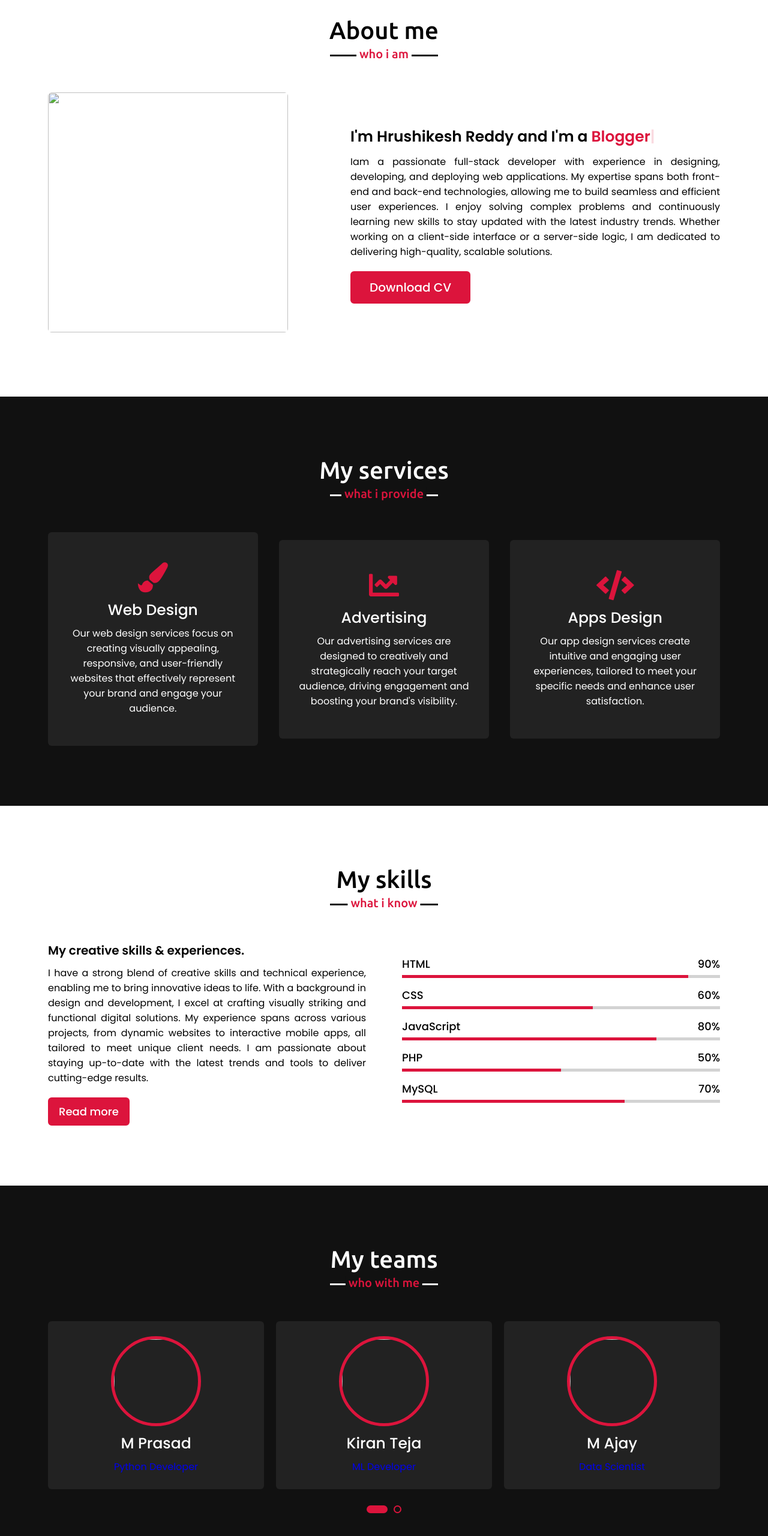
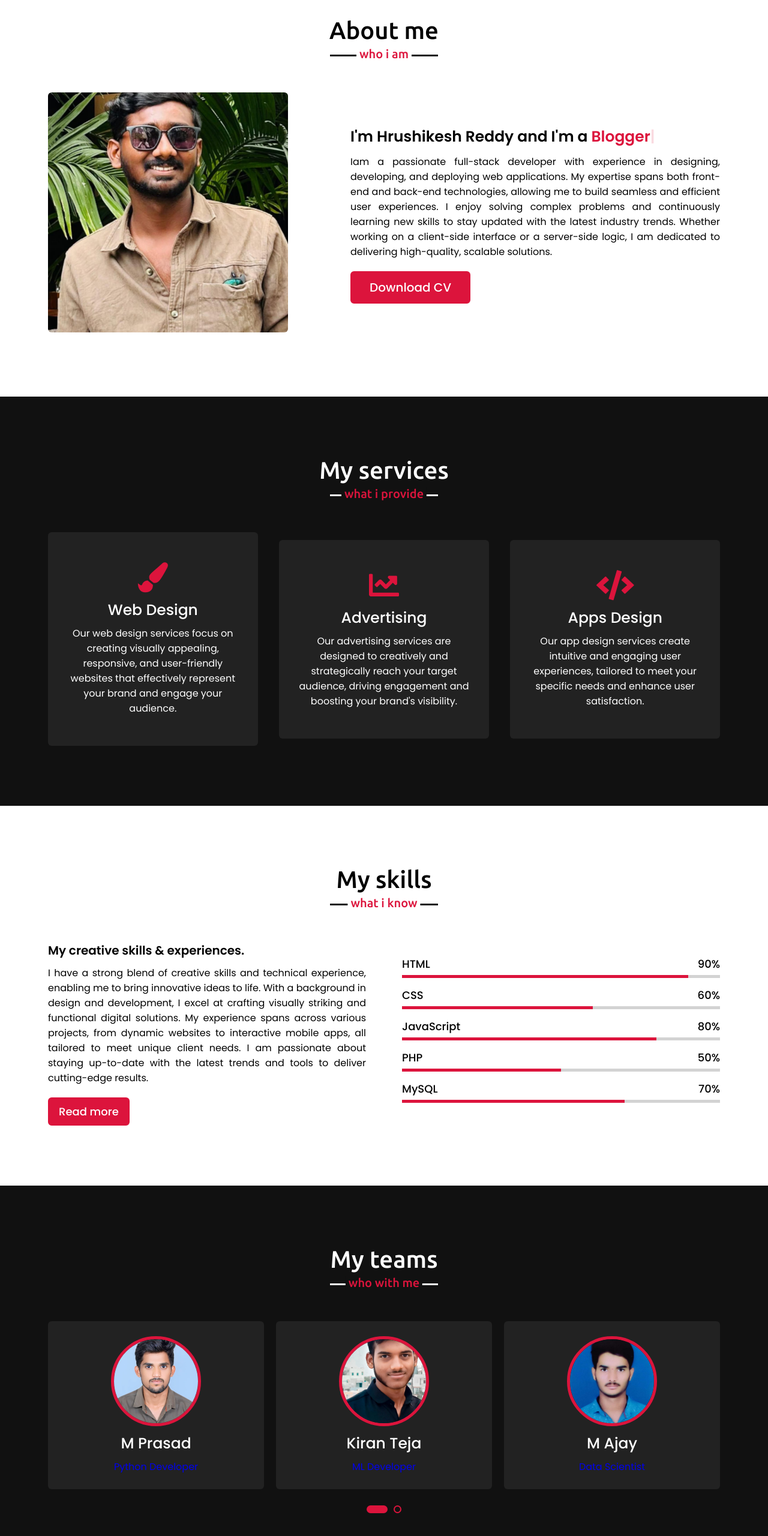
Before and after one commit to parlapellyakash/sample, a plain HTML site: page index.html in a window 1280 px wide. Shown: the part 872-3432 px from the top of the page at 60% size. Drawn offline with nearby package versions, Linux system fonts and the light colour scheme; files whose address does not match are found by name.

Commit message:
Update index.html

```diff
--- a/index.html
+++ b/index.html
@@ -53,7 +53,7 @@
             <h2 class="title">About me</h2>
             <div class="about-content">
                 <div class="column left">
-                    <img src="images/Titla.jpg" alt="">
+                    <img src="Titla.jpg" alt="">
                 </div>
                 <div class="column right">
                     <div class="text">I'm Hrushikesh Reddy and I'm a <span class="typing-2"></span></div>
@@ -153,35 +153,35 @@
             <div class="carousel owl-carousel">
                 <div class="card">
                     <div class="box">
-                        <img src="images/banner2.jpg" alt="">
+                        <img src="banner2.jpg" alt="">
                         <div class="text">Srija</div>
                         <p><a href="https:www.google">Backend Developer</a></p>
                     </div>
                 </div>
                 <div class="card">
                     <div class="box">
-                        <img src="images/prasad.jpg" alt="">
+                        <img src="prasad.jpg" alt="">
                         <div class="text">M Prasad</div>
                         <p><a href="https://goddatibala.vercel.app/">Python Developer</a></p>
                     </div>
                 </div>
                 <div class="card">
                     <div class="box">
-                        <img src="images/kiran.jpg" alt="">
+                        <img src="kiran.jpg" alt="">
                         <div class="text">Kiran Teja</div>
                         <p><a href="https:www.google.com">ML Developer</a></p>
                     </div>
                 </div>
                 <div class="card">
                     <div class="box">
-                        <img src="images/ajay.jpg"  alt="">
+                        <img src="ajay.jpg"  alt="">
                         <div class="text">M Ajay</div>
                         <p><a href="https:www.google.com">Data Scientist</a></p>
                     </div>
                 </div>
                 <div class="card">
                     <div class="box">
-                        <img src="images/hrushi.jpg" alt="">
+                        <img src="hrushi.jpg" alt="">
                         <div class="text">Hrushikesh</div>
                         <p><a href="https:www.google.com">AI Developer</a></p>
                     </div>
```
